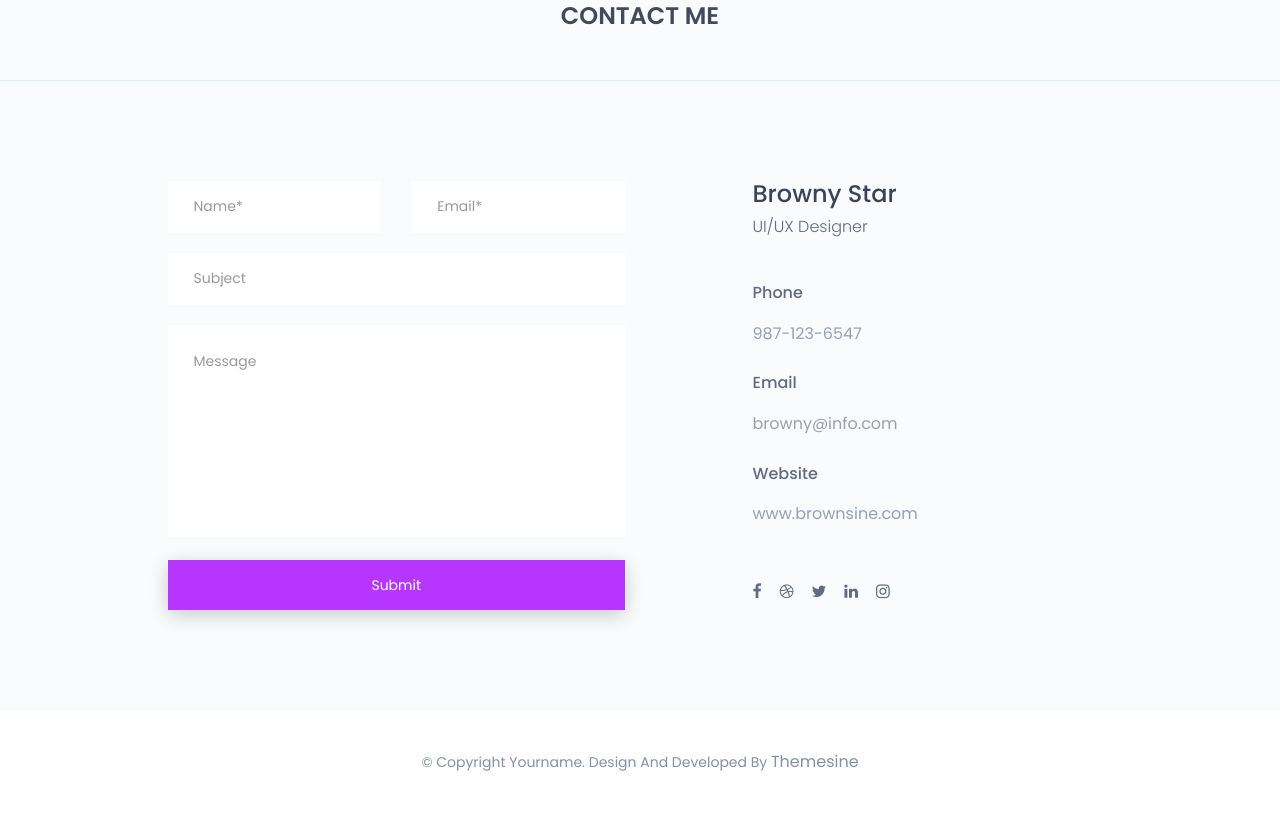
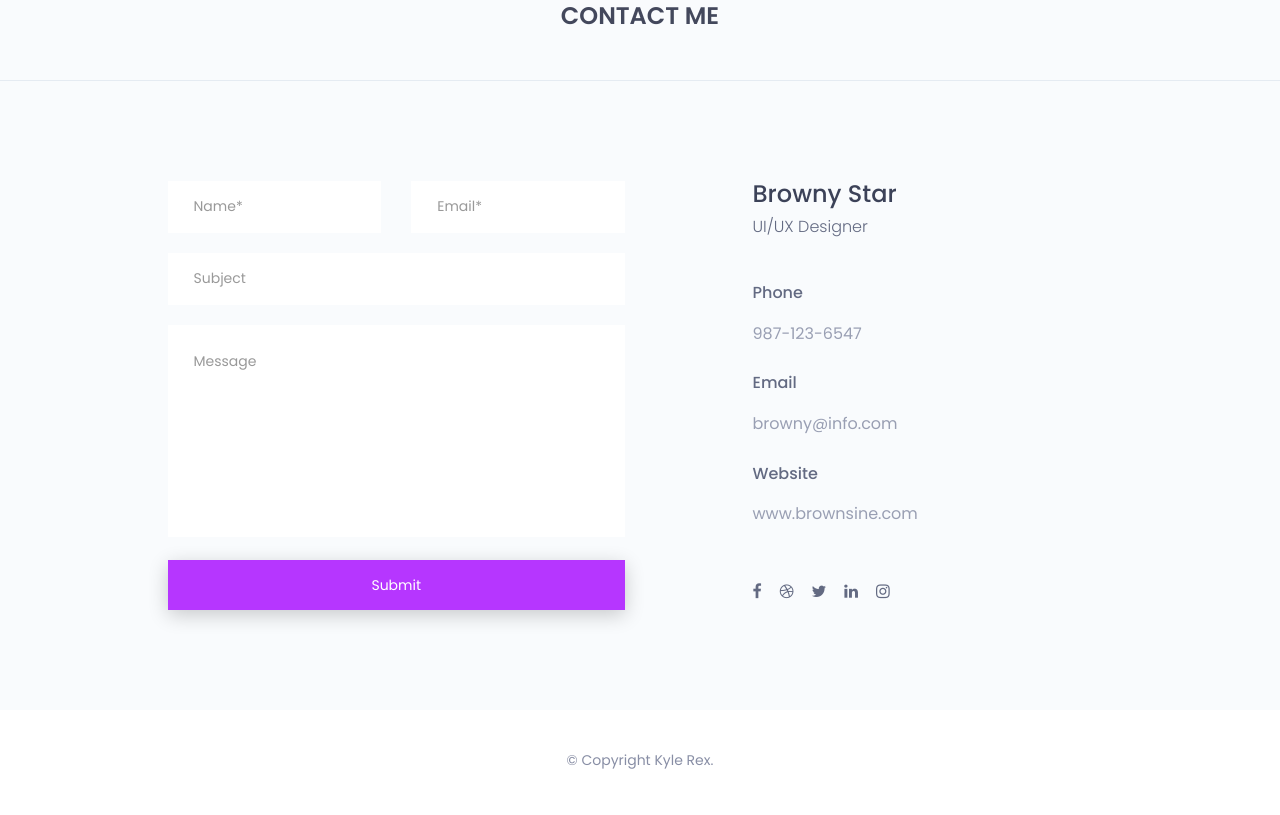
Before and after one commit to Korex26/kyleorex, a plain HTML site: page index.html in a window 1280 px wide. Shown: the part 6300-7115 px from the top of the page. Drawn offline with nearby package versions, Linux system fonts and the light colour scheme.

Commit message:
Update index.html

```diff
--- a/index.html
+++ b/index.html
@@ -914,7 +914,7 @@
 			<div class="container">
 				<div class="hm-footer-copyright text-center">
 					<p>
-						&copy; copyright yourname. design and developed by <a href="https://www.themesine.com/">themesine</a>
+						&copy; copyright Kyle Rex.
 					</p><!--/p-->
 				</div><!--/.text-center-->
 			</div><!--/.container-->
```
